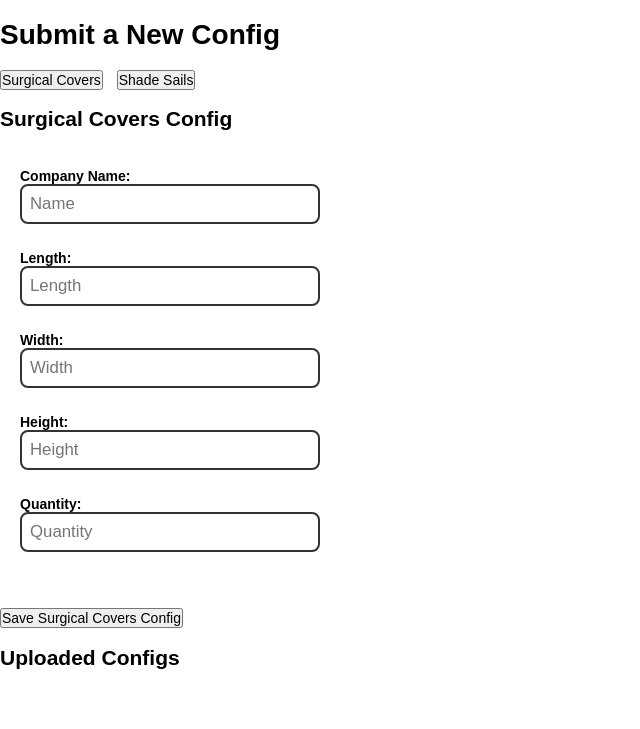
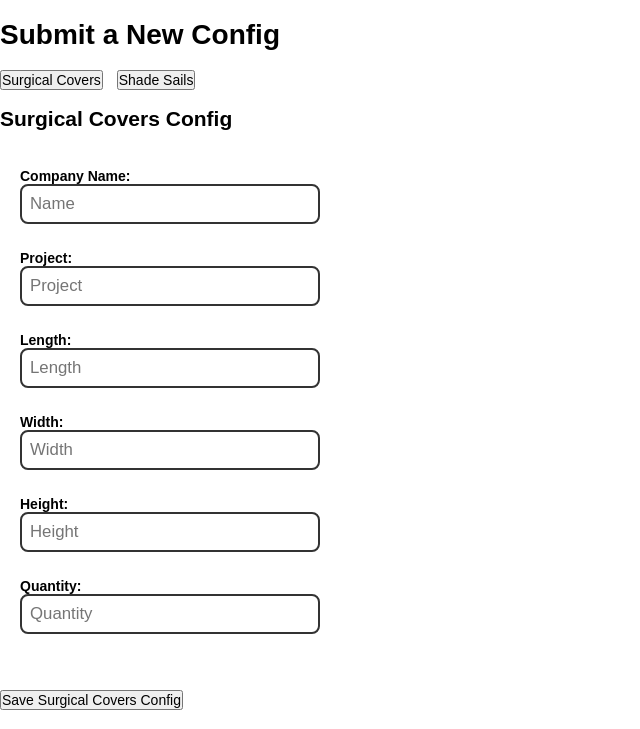
Before and after one commit to rTait30/autodraw_server, a Flask app: page /copelands in a window 1280 px wide. Shown: the top 729 px of the page, without its empty margins (0-640 px from the left). Run offline with Flask 3, Linux system fonts and the light colour scheme; data that the repository does not hold is empty.

Commit message:
surgicla job field

```diff
--- a/static/js/formSurgical.js
+++ b/static/js/formSurgical.js
@@ -13,6 +13,7 @@ export function setupSurgicalForm() {
             const data = {
                 category: 'surgical',
                 name: document.getElementById('surgicalName')?.value || '',
+                project: document.getElementById('surgicalProject')?.value || '',
                 length: parseFloat(document.getElementById('surgicalLength')?.value) || 0,
                 width: parseFloat(document.getElementById('surgicalWidth')?.value) || 0,
                 height: parseFloat(document.getElementById('surgicalHeight')?.value) || 0,
--- a/templates/index.html
+++ b/templates/index.html
@@ -25,6 +25,10 @@
                     <label>
                         Company Name:
                         <input type="text" id="surgicalName" placeholder="Name"><br>
+                    </label>
+                    <label>
+                        Project:
+                        <input type="text" id="surgicalProject" placeholder="Project"><br>
                     </label>
                     <label>
                         Length:
```
